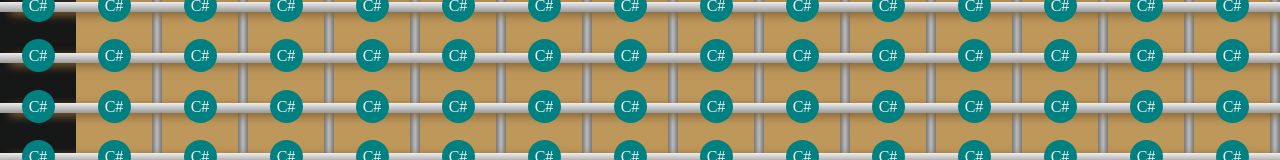
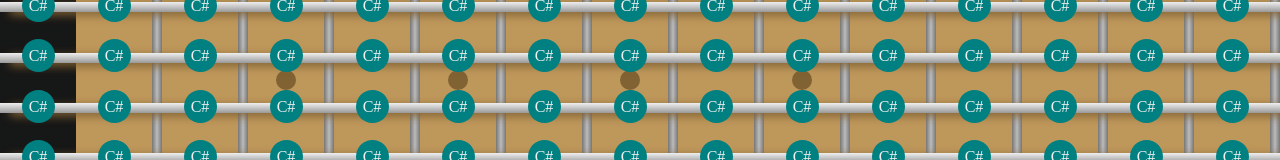
Before and after one commit to EricChukoltyansky/Guitar-Scales, a React (Create React App) app: page / in a window 1280 px wide. Shown: the part 120-280 px from the top of the page. Built offline with nearby package versions, Linux system fonts and the light colour scheme.

Commit message:
getting fret dots

```diff
--- a/src/Components/Fretboard/Fretboard.tsx
+++ b/src/Components/Fretboard/Fretboard.tsx
@@ -26,9 +26,7 @@ const String = styled.div`
     top: 22px;
   }
 `;
-const Note = styled.div.attrs((props) => ({
-  className: props.className,
-}))`
+const Note = styled.div`
   display: flex;
   flex: 1;
   border-right: 10px solid;
@@ -58,8 +56,7 @@ const Note = styled.div.attrs((props) => ({
     color: #eee;
   }
 
-  & .fretmark::after {
-    content: "";
+  .fretmark {
     position: absolute;
     height: 20px;
     width: 20px;
@@ -77,13 +74,21 @@ function Fretboard() {
         <Note />
         <Note />
         <Note />
-        <Note className="fretmark" />
+        <Note>
+          <div className="fretmark"></div>
+        </Note>
         <Note />
-        <Note className="fretmark" />
+        <Note>
+          <div className="fretmark"></div>
+        </Note>
         <Note />
-        <Note className="fretmark" />
+        <Note>
+          <div className="fretmark"></div>
+        </Note>
         <Note />
-        <Note />
+        <Note>
+          <div className="fretmark"></div>
+        </Note>
         <Note />
         <Note />
         <Note />
```
